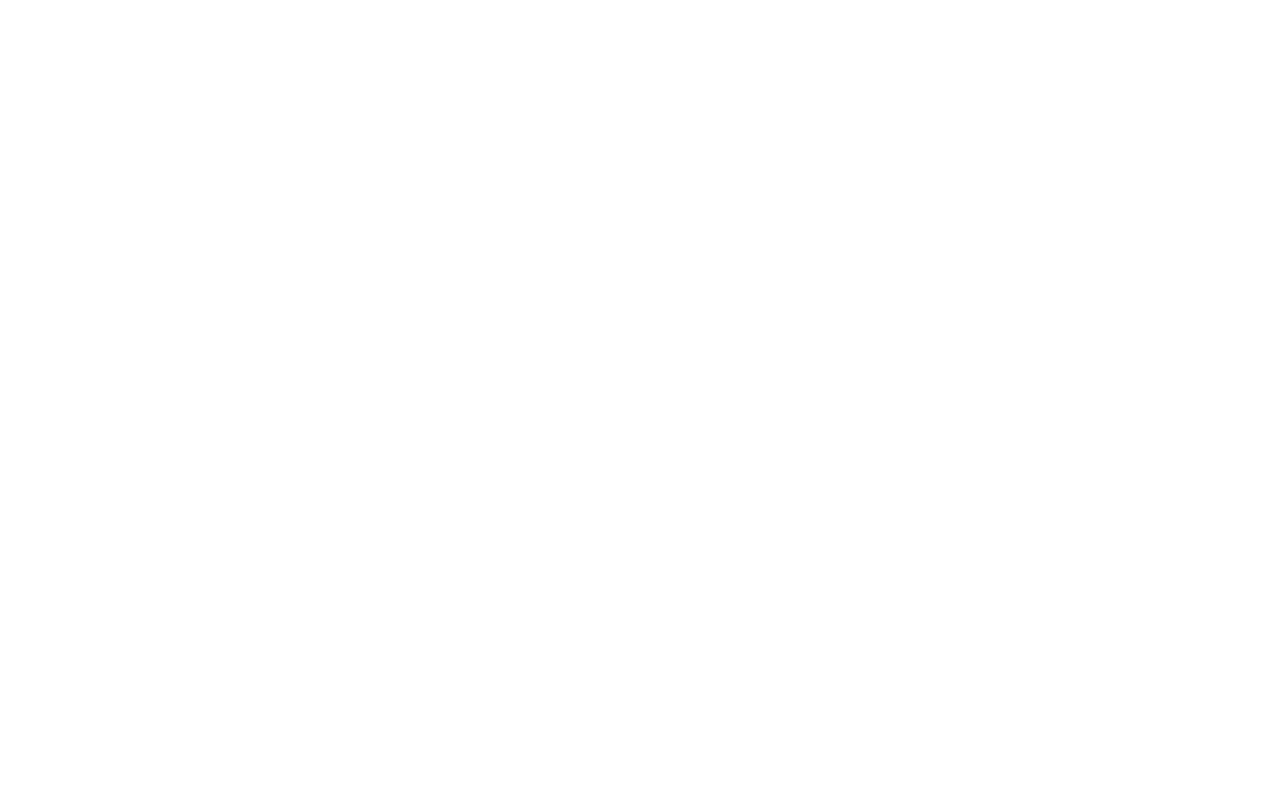
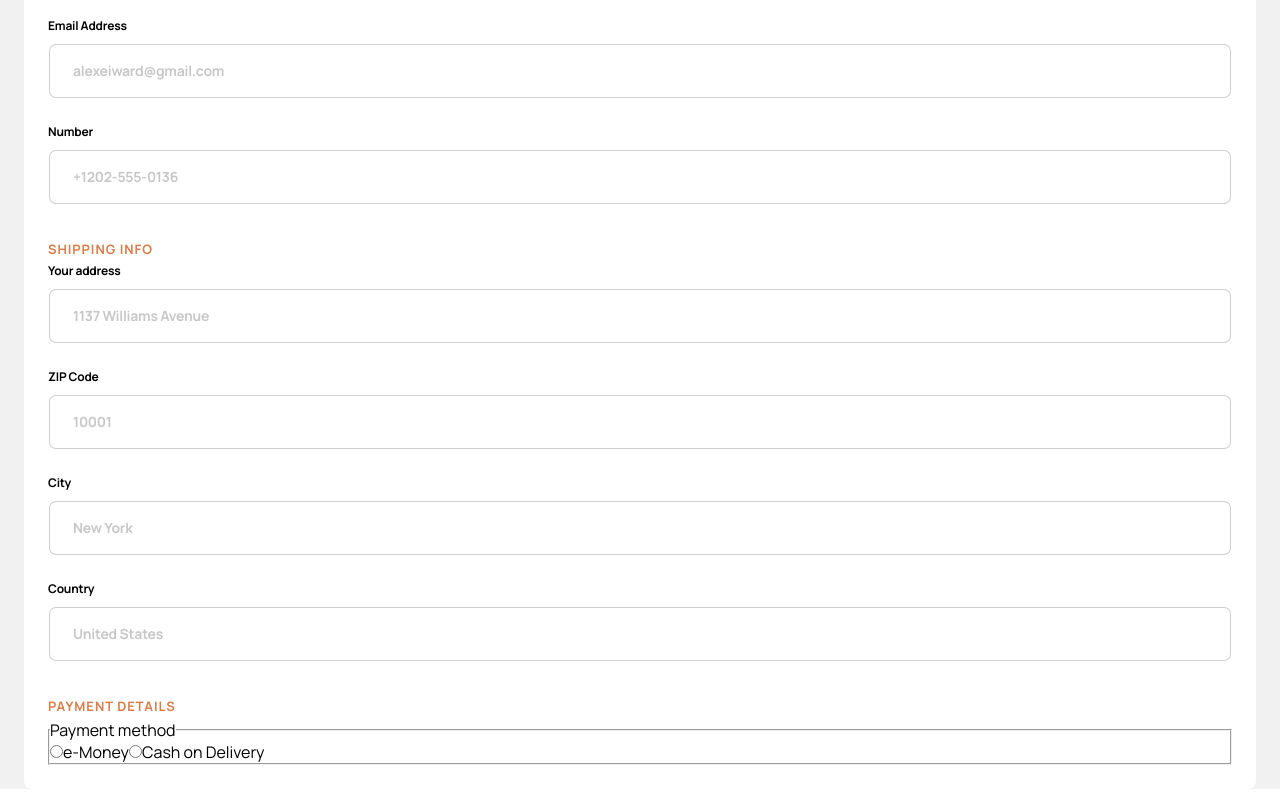
Before and after one commit to HeadYZ/Audiophile, a React (Vite) app: page /checkout in a window 1280 px wide. Before the commit this address had no page. Shown: the part 320-1120 px from the top of the page. Before the commit the page ends 800 px from the top, so only its background shows below. Built offline with nearby package versions, Linux system fonts and the light colour scheme.

Commit message:
styling checkout

```diff
--- a/src/App.jsx
+++ b/src/App.jsx
@@ -1,37 +1,67 @@
 import { createBrowserRouter, RouterProvider } from 'react-router-dom'
 import { QueryClient, QueryClientProvider } from '@tanstack/react-query'
+import { lazy, Suspense } from 'react'
+import { CartContextProvider } from './store/cart-context.jsx'
 import './App.css'
 import RootLayout from './pages/RootLayout'
 import HomePage from './pages/HomePage'
-import { lazy, Suspense } from 'react'
+import Cart from './components/Cart/Cart.jsx'
+import ScrollToTop from './components/ScrollToTop.js'
 import Product from './pages/Product.jsx'
 import ProductsLayout from './pages/ProductsLayot.jsx'
-import { CartContextProvider } from './store/cart-context.jsx'
-import Cart from './components/Cart/Cart.jsx'
+import Checkout from './pages/Checkout.jsx'
+
 const Earphones = lazy(() => import('./pages/Earphones.jsx'))
 const Headphones = lazy(() => import('./pages/Headphones.jsx'))
 const Speakers = lazy(() => import('./pages/Speakers.jsx'))
+
 const router = createBrowserRouter([
 	{
 		path: '/',
-		element: <RootLayout />,
+		element: (
+			<>
+				<ScrollToTop />
+				<RootLayout />
+			</>
+		),
 		children: [
 			{
 				path: '/',
-				element: <HomePage />,
+				element: (
+					<>
+						<ScrollToTop />
+						<HomePage />
+					</>
+				),
 				children: [{ path: '/cart', element: <Cart /> }],
 			},
-
+			{
+				path: '/checkout',
+				element: (
+					<>
+						<ScrollToTop />
+						<Checkout />
+					</>
+				),
+			},
 			{
 				path: '/earphones',
-				element: <ProductsLayout />,
+				element: (
+					<>
+						<ScrollToTop />
+						<ProductsLayout />
+					</>
+				),
 				children: [
 					{
 						path: '/earphones',
 						element: (
+							<>
+								<ScrollToTop />
 								<Suspense fallback={<p>Loading...</p>}>
 									<Earphones />
 								</Suspense>
+							</>
 						),
 						children: [{ path: 'cart', element: <Cart /> }],
 					},
@@ -40,14 +70,22 @@
 			},
 			{
 				path: '/headphones',
-				element: <ProductsLayout />,
+				element: (
+					<>
+						<ScrollToTop />
+						<ProductsLayout />
+					</>
+				),
 				children: [
 					{
 						path: '/headphones',
 						element: (
+							<>
+								<ScrollToTop />
 								<Suspense fallback={<p>Loading...</p>}>
 									<Headphones />
 								</Suspense>
+							</>
 						),
 						children: [{ path: 'cart', element: <Cart /> }],
 					},
@@ -56,14 +94,22 @@
 			},
 			{
 				path: '/speakers',
-				element: <ProductsLayout />,
+				element: (
+					<>
+						<ScrollToTop />
+						<ProductsLayout />
+					</>
+				),
 				children: [
 					{
 						path: '/speakers',
 						element: (
+							<>
+								<ScrollToTop />
 								<Suspense fallback={<p>Loading...</p>}>
 									<Speakers />
 								</Suspense>
+							</>
 						),
 						children: [{ path: 'cart', element: <Cart /> }],
 					},
@@ -73,6 +119,7 @@
 		],
 	},
 ])
+
 const queryClient = new QueryClient()
 
 function App() {
--- /dev/null
+++ b/src/UI/Input.jsx
@@ -0,0 +1,12 @@
+/* eslint-disable react/prop-types */
+import classes from './Input.module.scss'
+export default function Input({ label, name, ...props }) {
+	return (
+		<div className={classes.input__box}>
+			<label className={classes.input__label} htmlFor={name}>
+				{label}
+			</label>
+			<input className={classes.input} {...props} />
+		</div>
+	)
+}
--- /dev/null
+++ b/src/UI/Input.module.scss
@@ -0,0 +1,27 @@
+@use '../scss//colors.scss' as *;
+.input {
+	height: 5.6rem;
+	padding: 2.4rem;
+	border: 1px solid transparent;
+	box-shadow: inset 0 0 0 1px rgb(207, 207, 207);
+	box-sizing: border-box;
+	border-radius: 0.8rem;
+
+	&__box {
+		display: flex;
+		flex-direction: column;
+		gap: 0.9rem;
+	}
+	&__label {
+		font-size: 1.2rem;
+		letter-spacing: -0.021rem;
+		font-weight: bold;
+	}
+	&::placeholder {
+		font-family: 'Manrope', sans-serif;
+		font-size: 1.4rem;
+		font-weight: bold;
+		letter-spacing: -0.025rem;
+		opacity: 0.4;
+	}
+}
--- /dev/null
+++ b/src/components/ScrollToTop.js
@@ -0,0 +1,12 @@
+import { useEffect } from 'react'
+import { useLocation } from 'react-router-dom'
+
+export default function ScrollToTop() {
+	const { pathname } = useLocation()
+
+	useEffect(() => {
+		window.scrollTo(0, 0)
+	}, [pathname])
+
+	return null
+}
--- a/src/main.jsx
+++ b/src/main.jsx
@@ -1,4 +1,3 @@
-import React from 'react'
 import ReactDOM from 'react-dom/client'
 import App from './App.jsx'
 import './index.scss'
--- a/src/pages/Checkout.jsx
+++ b/src/pages/Checkout.jsx
@@ -1,19 +1,86 @@
-import { Form } from 'react-router-dom'
+import { Form, useNavigate } from 'react-router-dom'
+import Navigation from '../components/Navigation/Navigation'
+import classes from './Checkout.module.scss'
+import Input from '../UI/Input'
+import { useState } from 'react'
+export default function Checkout() {
+	const navigate = useNavigate()
+	const [paymentMethod, setPaymentMethod] = useState('')
+	const handlePaymentChange = e => {
+		setPaymentMethod(e.target.value)
+	}
 
-export default function Checkout() {
 	return (
-		<section>
-			<button>Go back</button>
-			<h1>Checkout</h1>
-			<Form>
-				<h2>Billing details</h2>
-				<div>
-					<div>
-						<label htmlFor='name'>Name</label>
-						<input type='text' id='name' name='name' placeholder='Alexei Ward' />
-					</div>
-				</div>
-			</Form>
-		</section>
+		<>
+			<Navigation />
+			<main className={classes.checkout}>
+				<button
+					onClick={() => {
+						navigate(-1)
+					}}
+				>
+					Go back
+				</button>
+				<section className={classes.checkout__wrapper}>
+					<h1 className={classes.checkout__h1}>Checkout</h1>
+					<Form>
+						<h2 className={classes.checkout__h2}>Billing details</h2>
+						<div className={classes.checkout__box}>
+							<Input label='Name' id='name' type='text' placeholder='Alexei Ward' name='name' />
+							<Input label='Email Address' id='email' type='email' placeholder='alexeiward@gmail.com' name='email' />
+							<Input label='Number' type='number' id='phoneNumber' placeholder='+1202-555-0136' name='phoneNumber' />
+						</div>
+						<h2 className={classes.checkout__h2}>Shipping info</h2>
+						<div className={classes.checkout__box}>
+							<Input label='Your address' id='address' type='text' placeholder='1137 Williams Avenue' name='address' />
+							<Input label='ZIP Code' id='zipCode' type='number' placeholder='10001' name='zipCode' />
+							<Input label='City' id='city' type='text' placeholder='New York' name='city' />
+							<Input label='Country' id='country' type='text' placeholder='United States' name='country' />
+						</div>
+						<h2 className={classes.checkout__h2}>Payment details</h2>
+						<div>
+							<fieldset>
+								<legend>Payment method</legend>
+
+								<label htmlFor='payment-emoney'>
+									<input
+										type='radio'
+										name='paymentMethod'
+										value='emoney'
+										id='payment-cash'
+										onChange={handlePaymentChange}
+									/>
+									e-Money
+								</label>
+
+								<label htmlFor='payment-cash'>
+									<input
+										type='radio'
+										name='paymentMethod'
+										value='cash'
+										id='payment-cash'
+										onChange={handlePaymentChange}
+									/>
+									Cash on Delivery
+								</label>
+							</fieldset>
+
+							{paymentMethod === 'emoney' && (
+								<Input
+									label='e-money Number'
+									id='emoneyNumber'
+									name='emoneyNumber'
+									placeholder='2382521993'
+									type='number'
+								/>
+							)}
+							{paymentMethod === 'emoney' && (
+								<Input label='e-money Pin' id='emoneyPin' name='emoneyPin' placeholder='6891' type='number' />
+							)}
+						</div>
+					</Form>
+				</section>
+			</main>
+		</>
 	)
 }
--- /dev/null
+++ b/src/pages/Checkout.module.scss
@@ -0,0 +1,33 @@
+@use '../scss/colors.scss' as *;
+@use '../scss//UI.scss' as *;
+
+.checkout {
+	@include section-mobile;
+	background-color: $gray;
+	&__wrapper {
+		padding: 2.4rem;
+		background-color: $white;
+		border-radius: 0.8rem;
+	}
+	&__h1,
+	&__h2 {
+		font-weight: bold;
+		text-transform: uppercase;
+	}
+	&__h1 {
+		font-size: 2.8rem;
+		letter-spacing: 0.1rem;
+	}
+	&__h2 {
+		margin-top: 3.2rem;
+		font-size: 1.3rem;
+		letter-spacing: 0.093rem;
+		line-height: 2.5rem;
+		color: $orange;
+	}
+	&__box {
+		display: flex;
+		flex-direction: column;
+		gap: 2.4rem;
+	}
+}
```
Lines whose indentation alone changed are shown as unchanged.
